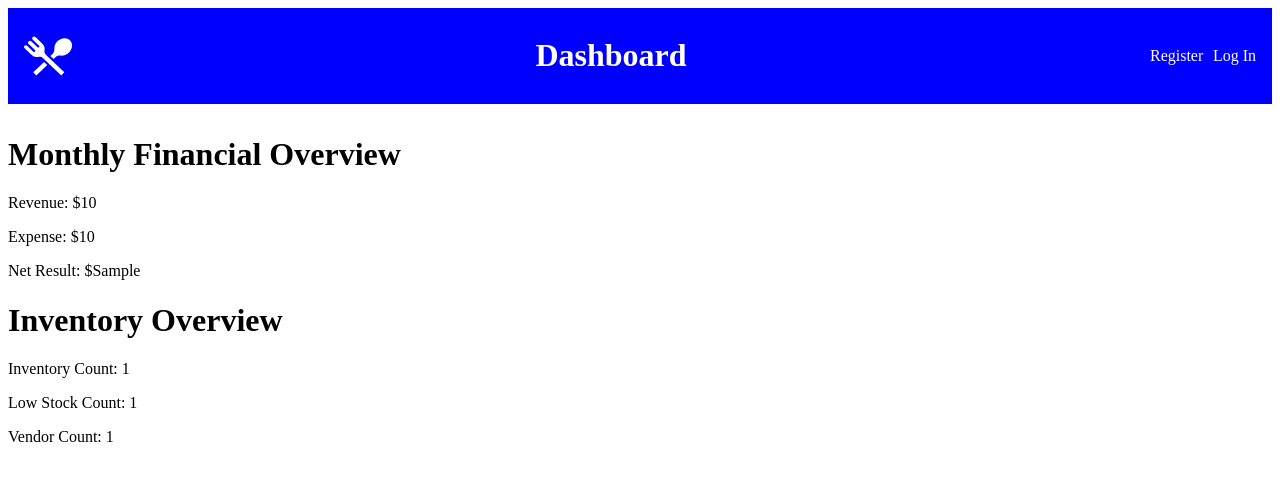
After one commit to xxllxxllxxll-440/SE-353-Project, a Flask app: template flaskr/templates/dashboard.html in a window 1280 px wide. The commit adds this page. Shown: the top 481 px of the page. Run offline with Flask 3, Linux system fonts and the light colour scheme; the template is opened without the code that fills it: most values are stand-ins (such as "Sample title", 1, 10 or a date in 2020).

Commit message:
dashboard functions done

```diff
--- a/flaskr/__init__.py
+++ b/flaskr/__init__.py
@@ -27,4 +27,9 @@ def create_app(test_config=None):
     from . import auth
     app.register_blueprint(auth.bp)
 
+    # Importing dashboard blueprint
+    from . import dashboard
+    app.register_blueprint(dashboard.bp)
+    app.add_url_rule('/', endpoint='dashboard')
+
     return app
--- a/flaskr/auth.py
+++ b/flaskr/auth.py
@@ -96,7 +96,7 @@ def login():
             # Stores in cookie in browser
             session.clear()
             session['user_id'] = user['id']
-            return redirect(url_for('index'))
+            return redirect(url_for('dashboard'))
 
         flash(error)
 
@@ -132,8 +132,8 @@ def logout():
     # Clears cookies
     session.clear()
 
-    # Redirects to the index of the website
-    return redirect(url_for('index'))
+    # Redirects to the dashboard of the website
+    return redirect(url_for('dashboard'))
 
 # Decorator checks if user is logged in before access website
 def login_required(view):
--- a/flaskr/templates/base.html
+++ b/flaskr/templates/base.html
@@ -4,14 +4,15 @@
     <meta charset="UTF-8">
     <meta name="viewport" content="width=device-width, initial-scale=1.0">
     <!-- Overridable title -->
-    <title>{% block title %}{% endblock %} - RMS</title>
+    <title>{% block title %}{% endblock %}</title>
     <!-- CSS import -->
     <link rel="stylesheet" href="{{ url_for('static', filename='style.css') }}">
 </head>
 <body>
     <header>
         <img src="{{ url_for('static', filename='logo.svg') }}" alt="">
-        <h1>Restaurant Manager</h1>
+        <!-- Overridable header -->
+        {% block header %}{% endblock %}
 
         <nav class="desktop-nav" aria-label="Desktop navigation">
             <!-- Displays if user is logged in -->
--- /dev/null
+++ b/flaskr/templates/dashboard.html
@@ -0,0 +1,25 @@
+<!-- Jinja import -->
+{% extends 'base.html' %}
+
+<!-- Header override -->
+{% block header %}
+    <!-- Title override -->
+  <h1>{% block title %}Dashboard{% endblock %}</h1>
+{% endblock %}
+
+<!-- Main override-->
+{% block content %}
+
+    <h1>Monthly Financial Overview</h1>
+
+    <p>Revenue: ${{ dashboard.revenue_total }}</p>
+    <p>Expense: ${{ dashboard.expense_total }}</p>
+    <p>Net Result: ${{ dashboard.net_result }}</p>
+
+    <h1>Inventory Overview</h1>
+
+    <p>Inventory Count: {{ dashboard.inventory_count }}</p>
+    <p>Low Stock Count: {{ dashboard.low_stock_count }}</p>
+    <p>Vendor Count: {{ dashboard.vendor_count }}</p>
+
+{% endblock %}
```
Also changed, not shown: Doc/Site Directory.md (+2 -0 lines), flaskr/dashboard.py (+24 -2 lines).
